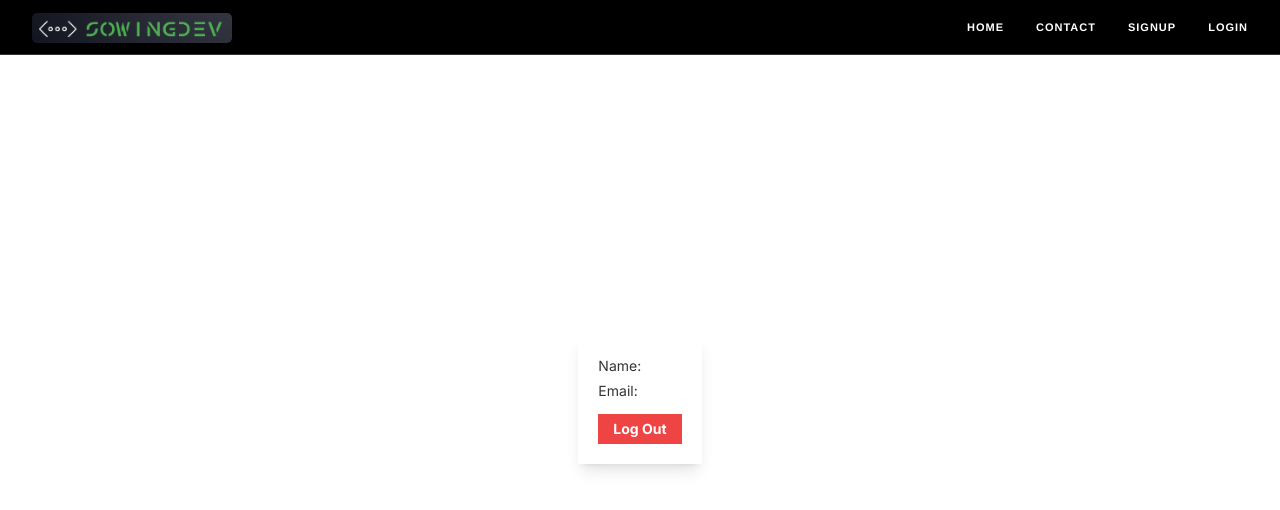
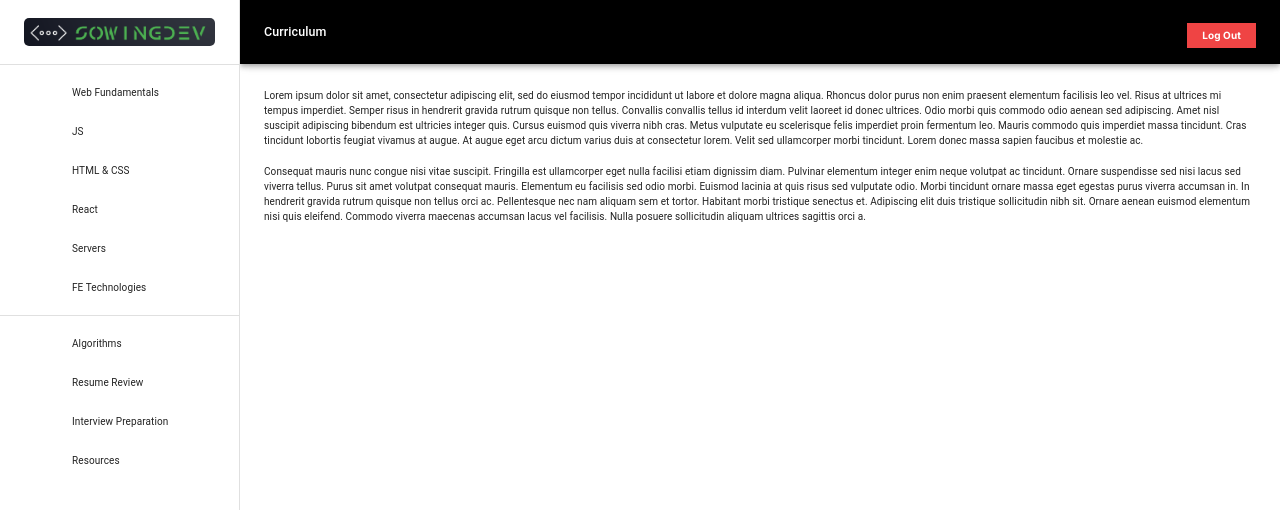
Before and after one commit to alejandrochang/sowingdevfs, a Next.js app in the folder sowingdev/: page /curriculum in a window 1280 px wide. Shown: the top 510 px of the page. Built offline with nearby package versions, Linux system fonts and the light colour scheme; no server answers.

Commit message:
feat(sd): curriculum layout

```diff
--- a/sowingdev/app/curriculum/page.tsx
+++ b/sowingdev/app/curriculum/page.tsx
@@ -1,20 +1,34 @@
 "use client";
 
+import * as React from 'react';
+import Image from 'next/image';
 import { signOut } from "next-auth/react";
-import { useSession } from "next-auth/react";
+import SowingDevWord from '../img/SowingDevWord.png';
+import { Box, CssBaseline, AppBar, Toolbar, Typography, Drawer, Divider, List, ListItem, ListItemButton, ListItemIcon, ListItemText } from '@mui/material';
 
-export default function UserInfo() {
-  const { data: session } = useSession();
+const drawerWidth = 240;
+
+export default function Curriculum() {
+  /*
+    Todos @juan.espinoza
+    1. Research state handling in React - Understand how state can be used with JavaScript, HTLM, CSS (JSX)
+        a. Link: https://react.dev/learn/updating-objects-in-state
+    2. Add State for the SideNavigation that will allow different children to be used. Example: If I click on
+       one of these sections on the left it should be able to change the content on the right side
+  */
 
   return (
-    <div className="grid place-items-center h-screen">
-      <div className="shadow-lg p-8 bg-zince-300/10 flex flex-col gap-2 my-6">
-        <div>
-          Name: <span className="font-bold">{session?.user?.name}</span>
-        </div>
-        <div>
-          Email: <span className="font-bold">{session?.user?.email}</span>
-        </div>
+    <Box sx={{ display: 'flex' }}>
+      <CssBaseline />
+      <AppBar
+        position="fixed"
+        sx={{ width: `calc(100% - ${drawerWidth}px)`, ml: `${drawerWidth}px`, backgroundColor: 'black' }}
+      >
+        <Toolbar>
+          <div style={ContainerStyle}>
+            <Typography variant="h6" noWrap component="div">
+              Curriculum
+            </Typography>
             <button
               onClick={() => signOut()}
               className="bg-red-500 text-white font-bold px-6 py-2 mt-3"
@@ -22,6 +36,99 @@ export default function UserInfo() {
             Log Out
           </button>
           </div>
-    </div>
+        </Toolbar>
+      </AppBar>
+      <Drawer
+        sx={{
+          width: drawerWidth,
+          flexShrink: 0,
+          '& .MuiDrawer-paper': {
+            width: drawerWidth,
+            boxSizing: 'border-box',
+          },
+        }}
+        variant="permanent"
+        anchor="left"
+      >
+        <Toolbar>
+          <a href="/">
+            <Image
+              className="logo"
+              src={SowingDevWord}
+              width={200}
+              height={100}
+              alt="Sowing Dev Logo"
+              style={{ borderRadius: '5px'}}
+            />
+          </a>
+        </Toolbar>
+        <Divider />
+        <List>
+          {['Web Fundamentals', 'JS', 'HTML & CSS', 'React', 'Servers', 'FE Technologies'].map((text, index) => (
+            <ListItem key={text} disablePadding>
+              <ListItemButton>
+                <ListItemIcon>
+                  {/* {index % 2 === 0 ? <InboxIcon /> : <MailIcon />} */}
+                </ListItemIcon>
+                <ListItemText primary={text} />
+              </ListItemButton>
+            </ListItem>
+          ))}
+        </List>
+        <Divider />
+        <List>
+          {['Algorithms', 'Resume Review', 'Interview Preparation', 'Resources'].map((text, index) => (
+            <ListItem key={text} disablePadding>
+              <ListItemButton>
+                <ListItemIcon>
+                  {/* {index % 2 === 0 ? <InboxIcon /> : <MailIcon />} */}
+                </ListItemIcon>
+                <ListItemText primary={text} />
+              </ListItemButton>
+            </ListItem>
+          ))}
+        </List>
+      </Drawer>
+      <Box
+        component="main"
+        sx={{ flexGrow: 1, bgcolor: 'background.default', p: 3 }}
+      >
+        <Toolbar />
+        <Typography paragraph>
+          Lorem ipsum dolor sit amet, consectetur adipiscing elit, sed do eiusmod
+          tempor incididunt ut labore et dolore magna aliqua. Rhoncus dolor purus non
+          enim praesent elementum facilisis leo vel. Risus at ultrices mi tempus
+          imperdiet. Semper risus in hendrerit gravida rutrum quisque non tellus.
+          Convallis convallis tellus id interdum velit laoreet id donec ultrices.
+          Odio morbi quis commodo odio aenean sed adipiscing. Amet nisl suscipit
+          adipiscing bibendum est ultricies integer quis. Cursus euismod quis viverra
+          nibh cras. Metus vulputate eu scelerisque felis imperdiet proin fermentum
+          leo. Mauris commodo quis imperdiet massa tincidunt. Cras tincidunt lobortis
+          feugiat vivamus at augue. At augue eget arcu dictum varius duis at
+          consectetur lorem. Velit sed ullamcorper morbi tincidunt. Lorem donec massa
+          sapien faucibus et molestie ac.
+        </Typography>
+        <Typography paragraph>
+          Consequat mauris nunc congue nisi vitae suscipit. Fringilla est ullamcorper
+          eget nulla facilisi etiam dignissim diam. Pulvinar elementum integer enim
+          neque volutpat ac tincidunt. Ornare suspendisse sed nisi lacus sed viverra
+          tellus. Purus sit amet volutpat consequat mauris. Elementum eu facilisis
+          sed odio morbi. Euismod lacinia at quis risus sed vulputate odio. Morbi
+          tincidunt ornare massa eget egestas purus viverra accumsan in. In hendrerit
+          gravida rutrum quisque non tellus orci ac. Pellentesque nec nam aliquam sem
+          et tortor. Habitant morbi tristique senectus et. Adipiscing elit duis
+          tristique sollicitudin nibh sit. Ornare aenean euismod elementum nisi quis
+          eleifend. Commodo viverra maecenas accumsan lacus vel facilisis. Nulla
+          posuere sollicitudin aliquam ultrices sagittis orci a.
+        </Typography>
+      </Box>
+    </Box>
   );
 }
+
+const ContainerStyle = {
+  display: 'flex',
+  justifyContent: 'space-between',
+  width: '100%',
+  alignItems: 'center',
+}
```
Lines whose indentation alone changed are shown as unchanged.
